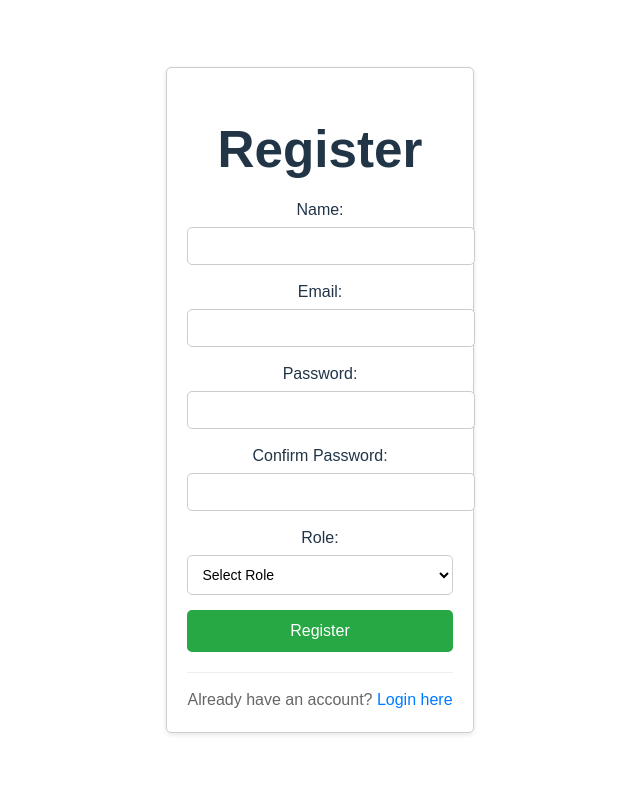
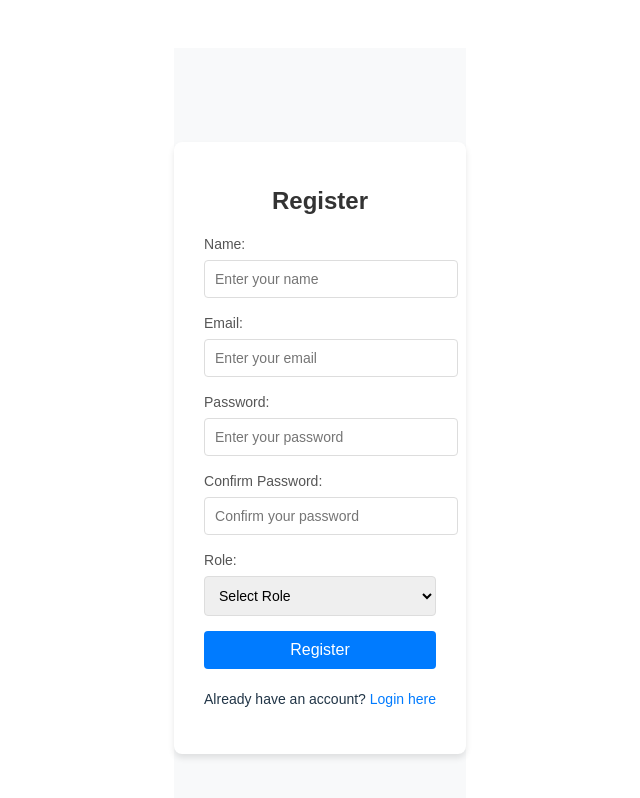
Before and after one commit to ahmdkenz/project-inventaris-app, a Vue app in the folder inventaris-client/: page /register in a window 1280 px wide. Shown: the top 798 px of the page, without its empty margins (320-960 px from the left). Built offline with nearby package versions, Linux system fonts and the light colour scheme; the HTML template or start-up script is replaced by a standard one.

Commit message:
Update UI Login/Register

```diff
--- a/inventaris-client/src/style.css
+++ b/inventaris-client/src/style.css
@@ -1,11 +1,24 @@
 :root {
-  font-family: system-ui, Avenir, Helvetica, Arial, sans-serif;
-  line-height: 1.5;
-  font-weight: 400;
+  --font-family: system-ui, Avenir, Helvetica, Arial, sans-serif;
+  --line-height: 1.5;
+  --font-weight: 400;
+  --color-light: rgba(255, 255, 255, 0.87);
+  --color-dark: #242424;
+  --link-color: #646cff;
+  --link-hover-color: #535bf2;
+  --background-light: #ffffff;
+  --background-dark: #242424;
+  --button-bg-light: #f9f9f9;
+  --button-bg-dark: #1a1a1a;
+  --focus-outline: -webkit-focus-ring-color;
+
+  font-family: var(--font-family);
+  line-height: var(--line-height);
+  font-weight: var(--font-weight);
 
   color-scheme: light dark;
-  color: rgba(255, 255, 255, 0.87);
-  background-color: #242424;
+  color: var(--color-light);
+  background-color: var(--color-dark);
 
   font-synthesis: none;
   text-rendering: optimizeLegibility;
@@ -15,19 +28,31 @@
 
 a {
   font-weight: 500;
-  color: #646cff;
+  color: var(--link-color);
   text-decoration: inherit;
 }
 a:hover {
-  color: #535bf2;
+  color: var(--link-hover-color);
 }
 
 body {
+  width: 100%;
+  height: 100vh;
   margin: 0;
   display: flex;
-  place-items: center;
-  min-width: 320px;
-  min-height: 100vh;
+  flex-direction: column;
+  justify-content: center;
+  align-items: center;
+  background-color: var(--background-light);
+}
+
+#app {
+  width: 100%;
+  height: 100%;
+  display: flex;
+  flex-direction: column;
+  justify-content: center;
+  align-items: center;
 }
 
 h1 {
@@ -49,7 +74,7 @@ h1 {
   transition: filter 300ms;
 }
 .logo:hover {
-  filter: drop-shadow(0 0 2em #646cffaa);
+  filter: drop-shadow(0 0 2em var(--link-color)aa);
 }
 .logo.vanilla:hover {
   filter: drop-shadow(0 0 2em #f7df1eaa);
@@ -70,27 +95,62 @@ button {
   font-size: 1em;
   font-weight: 500;
   font-family: inherit;
-  background-color: #1a1a1a;
+  background-color: var(--button-bg-dark);
   cursor: pointer;
   transition: border-color 0.25s;
 }
 button:hover {
-  border-color: #646cff;
+  border-color: var(--link-color);
 }
 button:focus,
 button:focus-visible {
-  outline: 4px auto -webkit-focus-ring-color;
+  outline: 4px auto var(--focus-outline);
 }
 
 @media (prefers-color-scheme: light) {
   :root {
     color: #213547;
-    background-color: #ffffff;
+    background-color: var(--background-light);
   }
   a:hover {
     color: #747bff;
   }
   button {
-    background-color: #f9f9f9;
+    background-color: var(--button-bg-light);
   }
 }
+
+@media (min-width: 1024px) {
+  body {
+    display: flex;
+    flex-direction: row;
+    justify-content: center;
+    align-items: flex-start;
+    padding: 50px;
+  }
+
+  #app {
+    max-width: 900px;
+    padding: 3rem;
+  }
+
+  .card {
+    margin: 0 auto;
+    max-width: 900px;
+    padding: 3em;
+    box-shadow: 0 6px 12px rgba(0, 0, 0, 0.15);
+    border-radius: 12px;
+  }
+
+  h1 {
+    font-size: 36px;
+  }
+
+  .logo {
+    height: 10em;
+  }
+
+  .read-the-docs {
+    font-size: 1.4em;
+  }
+}
--- a/inventaris-client/src/styles/login.css
+++ b/inventaris-client/src/styles/login.css
@@ -1,38 +1,51 @@
 .login-container {
-  max-width: 400px;
-  margin: 0 auto;
-  padding: 20px;
-  border: 1px solid #ccc;
-  border-radius: 5px;
-  box-shadow: 0 2px 5px rgba(0, 0, 0, 0.1);
+  width: 100%;
+  height: 100vh;
+  display: flex;
+  justify-content: center;
+  align-items: center;
+  padding: 30px;
+  box-sizing: border-box;
 }
 
 h1 {
-  text-align: center;
+  font-size: 2.5rem;
   margin-bottom: 20px;
 }
 
 label {
   display: block;
-  margin-bottom: 5px;
+  margin-bottom: 8px;
+  font-size: 14px;
+  color: #555;
 }
 
 input {
   width: 100%;
-  padding: 10px;
-  margin-bottom: 15px;
-  border: 1px solid #ccc;
-  border-radius: 5px;
+  padding: 12px;
+  margin-bottom: 20px;
+  border: 1px solid #ddd;
+  border-radius: 6px;
+  font-size: 14px;
+  transition: border-color 0.3s;
+}
+
+input:focus {
+  border-color: #007bff;
+  outline: none;
+  box-shadow: 0 0 0 2px rgba(0, 123, 255, 0.25);
 }
 
 button {
   width: 100%;
-  padding: 10px;
+  padding: 12px;
   background-color: #007bff;
   color: white;
   border: none;
-  border-radius: 5px;
+  border-radius: 6px;
+  font-size: 16px;
   cursor: pointer;
+  transition: background-color 0.3s;
 }
 
 button:hover {
@@ -40,14 +53,20 @@ button:hover {
 }
 
 .error-message {
-  color: red;
+  color: #dc3545;
   text-align: center;
-  margin-top: 10px;
+  margin-top: 15px;
+  padding: 10px;
+  background-color: #f8d7da;
+  border: 1px solid #f5c6cb;
+  border-radius: 5px;
+  font-size: 14px;
 }
 
 .register-link {
   text-align: center;
-  margin-top: 15px;
+  margin-top: 20px;
+  font-size: 14px;
 }
 
 .register-link a {
@@ -58,3 +77,9 @@ button:hover {
 .register-link a:hover {
   text-decoration: underline;
 }
+
+@media (min-width: 1024px) {
+  .login-container {
+    padding: 50px;
+  }
+}
--- a/inventaris-client/src/styles/register.css
+++ b/inventaris-client/src/styles/register.css
@@ -1,39 +1,53 @@
 .register-container {
-  max-width: 400px;
-  margin: 0 auto;
-  padding: 20px;
-  border: 1px solid #ccc;
-  border-radius: 5px;
-  box-shadow: 0 2px 5px rgba(0, 0, 0, 0.1);
+  width: 100%;
+  height: 100vh;
+  display: flex;
+  justify-content: center;
+  align-items: center;
+  padding: 30px;
+  box-sizing: border-box;
 }
 
 h1 {
-  text-align: center;
+  font-size: 2.5rem;
   margin-bottom: 20px;
 }
 
 label {
   display: block;
-  margin-bottom: 5px;
+  margin-bottom: 8px;
+  font-size: 14px;
+  color: #555;
 }
 
 input,
 select {
   width: 100%;
-  padding: 10px;
-  margin-bottom: 15px;
-  border: 1px solid #ccc;
-  border-radius: 5px;
+  padding: 12px;
+  margin-bottom: 20px;
+  border: 1px solid #ddd;
+  border-radius: 6px;
+  font-size: 14px;
+  transition: border-color 0.3s;
+}
+
+input:focus,
+select:focus {
+  border-color: #007bff;
+  outline: none;
+  box-shadow: 0 0 0 2px rgba(0, 123, 255, 0.25);
 }
 
 button {
   width: 100%;
-  padding: 10px;
+  padding: 12px;
   background-color: #28a745;
   color: white;
   border: none;
-  border-radius: 5px;
+  border-radius: 6px;
+  font-size: 16px;
   cursor: pointer;
+  transition: background-color 0.3s;
 }
 
 button:hover {
@@ -41,13 +55,29 @@ button:hover {
 }
 
 .error-message {
-  color: red;
+  color: #dc3545;
   text-align: center;
-  margin-top: 10px;
+  margin-top: 15px;
+  padding: 10px;
+  background-color: #f8d7da;
+  border: 1px solid #f5c6cb;
+  border-radius: 5px;
+  font-size: 14px;
 }
 
 .success-message {
-  color: green;
+  color: #28a745;
   text-align: center;
-  margin-top: 10px;
+  margin-top: 15px;
+  padding: 10px;
+  background-color: #d4edda;
+  border: 1px solid #c3e6cb;
+  border-radius: 5px;
+  font-size: 14px;
 }
+
+@media (min-width: 1024px) {
+  .register-container {
+    padding: 50px;
+  }
+}
--- a/inventaris-client/src/views/auth/LoginView.vue
+++ b/inventaris-client/src/views/auth/LoginView.vue
@@ -1,21 +1,26 @@
 <template>
   <div class="login-container">
+    <div class="login-card">
       <h1>Login</h1>
       <form @submit.prevent="handleLogin">
+        <div class="form-group">
           <label for="email">Email:</label>
-      <input id="email" v-model="email" type="email" required />
+          <input id="email" v-model="email" type="email" placeholder="Enter your email" required />
+        </div>
 
+        <div class="form-group">
           <label for="password">Password:</label>
-      <input id="password" v-model="password" type="password" required />
+          <input id="password" v-model="password" type="password" placeholder="Enter your password" required />
+        </div>
 
-      <button type="submit">Login</button>
+        <button type="submit" class="btn-primary">Login</button>
 
         <p v-if="errorMessage" class="error-message">{{ errorMessage }}</p>
       </form>
 
-    <!-- Register Button -->
       <div class="register-link">
         <p>Don't have an account? <router-link to="/register">Register here</router-link></p>
+      </div>
     </div>
   </div>
 </template>
@@ -65,5 +70,90 @@ export default {
 </script>
 
 <style scoped>
-@import "../../styles/login.css";
+.login-container {
+  display: flex;
+  justify-content: center;
+  align-items: center;
+  height: 100vh;
+  background-color: #f8f9fa;
+}
+
+.login-card {
+  background: #fff;
+  padding: 30px;
+  border-radius: 8px;
+  box-shadow: 0 4px 6px rgba(0, 0, 0, 0.1);
+  width: 100%;
+  max-width: 400px;
+  text-align: center;
+}
+
+h1 {
+  margin-bottom: 20px;
+  font-size: 24px;
+  color: #333;
+}
+
+.form-group {
+  margin-bottom: 15px;
+  text-align: left;
+}
+
+label {
+  display: block;
+  margin-bottom: 5px;
+  font-size: 14px;
+  color: #555;
+}
+
+input {
+  width: 100%;
+  padding: 10px;
+  border: 1px solid #ddd;
+  border-radius: 4px;
+  font-size: 14px;
+  transition: border-color 0.3s;
+}
+
+input:focus {
+  border-color: #007bff;
+  outline: none;
+  box-shadow: 0 0 0 2px rgba(0, 123, 255, 0.25);
+}
+
+.btn-primary {
+  width: 100%;
+  padding: 10px;
+  background-color: #007bff;
+  color: #fff;
+  border: none;
+  border-radius: 4px;
+  font-size: 16px;
+  cursor: pointer;
+  transition: background-color 0.3s;
+}
+
+.btn-primary:hover {
+  background-color: #0056b3;
+}
+
+.error-message {
+  margin-top: 15px;
+  color: #dc3545;
+  font-size: 14px;
+}
+
+.register-link {
+  margin-top: 20px;
+  font-size: 14px;
+}
+
+.register-link a {
+  color: #007bff;
+  text-decoration: none;
+}
+
+.register-link a:hover {
+  text-decoration: underline;
+}
 </style>
--- a/inventaris-client/src/views/auth/RegisterView.vue
+++ b/inventaris-client/src/views/auth/RegisterView.vue
@@ -1,37 +1,71 @@
 <template>
   <div class="register-container">
+    <div class="register-card">
       <h1>Register</h1>
       <form @submit.prevent="handleRegister">
+        <div class="form-group">
           <label for="name">Name:</label>
-      <input id="name" v-model="name" type="text" required />
+          <input
+            id="name"
+            v-model="name"
+            type="text"
+            placeholder="Enter your name"
+            required
+          />
+        </div>
 
+        <div class="form-group">
           <label for="email">Email:</label>
-      <input id="email" v-model="email" type="email" required />
+          <input
+            id="email"
+            v-model="email"
+            type="email"
+            placeholder="Enter your email"
+            required
+          />
+        </div>
 
+        <div class="form-group">
           <label for="password">Password:</label>
-      <input id="password" v-model="password" type="password" required />
+          <input
+            id="password"
+            v-model="password"
+            type="password"
+            placeholder="Enter your password"
+            required
+          />
+        </div>
 
+        <div class="form-group">
           <label for="password_confirmation">Confirm Password:</label>
           <input
             id="password_confirmation"
             v-model="passwordConfirmation"
             type="password"
+            placeholder="Confirm your password"
             required
           />
+        </div>
 
+        <div class="form-group">
           <label for="role">Role:</label>
           <select id="role" v-model="role" required>
             <option value="">Select Role</option>
             <option value="admin">Admin</option>
             <option value="staff">Staff</option>
           </select>
+        </div>
 
-      <button type="submit">Register</button>
+        <button type="submit" class="btn-primary">Register</button>
       </form>
+
       <p v-if="errorMessage" class="error-message">{{ errorMessage }}</p>
 
       <div class="login-link">
-      <p>Already have an account? <router-link to="/login">Login here</router-link></p>
+        <p
+          >Already have an account? <router-link to="/login">Login here</router-link>
+        </p>
+      </div>
     </div>
   </div>
 </template>
@@ -80,7 +114,9 @@ export default {
           role: this.role,
         });
         console.log("Registration successful:", response.data);
-        alert(`Registration successful! User ${response.data.user.name} created with role ${response.data.user.role}.`);
+        alert(
+          `Registration successful! User ${response.data.user.name} created with role ${response.data.user.role}.`
+        );
         this.$router.push("/login");
       } catch (error) {
         console.error("Registration error:", error.response);
@@ -102,93 +138,88 @@ export default {
 
 <style scoped>
 .register-container {
+  display: flex;
+  justify-content: center;
+  align-items: center;
+  height: 100vh;
+  background-color: #f8f9fa;
+}
+
+.register-card {
+  background: #fff;
+  padding: 30px;
+  border-radius: 8px;
+  box-shadow: 0 4px 6px rgba(0, 0, 0, 0.1);
+  width: 100%;
   max-width: 400px;
-  margin: 0 auto;
-  padding: 20px;
-  border: 1px solid #ccc;
-  border-radius: 5px;
-  box-shadow: 0 2px 5px rgba(0, 0, 0, 0.1);
+  text-align: center;
 }
 
 h1 {
-  text-align: center;
   margin-bottom: 20px;
+  font-size: 24px;
+  color: #333;
+}
+
+.form-group {
+  margin-bottom: 15px;
+  text-align: left;
 }
 
 label {
   display: block;
   margin-bottom: 5px;
+  font-size: 14px;
+  color: #555;
 }
 
-input, select {
+input,
+select {
   width: 100%;
   padding: 10px;
-  margin-bottom: 15px;
-  border: 1px solid #ccc;
-  border-radius: 5px;
+  border: 1px solid #ddd;
+  border-radius: 4px;
   font-size: 14px;
-  transition: border-color 0.3s ease;
+  transition: border-color 0.3s;
 }
 
-input:focus, select:focus {
+input:focus,
+select:focus {
+  border-color: #007bff;
   outline: none;
-  border-color: #007bff;
   box-shadow: 0 0 0 2px rgba(0, 123, 255, 0.25);
 }
 
-select {
-  background-color: white;
+.btn-primary {
+  width: 100%;
+  padding: 10px;
+  background-color: #007bff;
+  color: #fff;
+  border: none;
+  border-radius: 4px;
+  font-size: 16px;
   cursor: pointer;
+  transition: background-color 0.3s;
 }
 
-button {
-  width: 100%;
-  padding: 12px;
-  background-color: #28a745;
-  color: white;
-  border: none;
-  border-radius: 5px;
-  cursor: pointer;
-  font-size: 16px;
-  font-weight: 500;
-  transition: background-color 0.3s ease;
-}
-
-button:hover {
-  background-color: #218838;
-}
-
-button:active {
-  transform: translateY(1px);
+.btn-primary:hover {
+  background-color: #0056b3;
 }
 
 .error-message {
+  margin-top: 15px;
   color: #dc3545;
-  text-align: center;
-  margin-top: 15px;
-  padding: 10px;
-  background-color: #f8d7da;
-  border: 1px solid #f5c6cb;
-  border-radius: 5px;
   font-size: 14px;
 }
 
 .login-link {
-  text-align: center;
   margin-top: 20px;
-  padding-top: 15px;
-  border-top: 1px solid #eee;
-}
-
-.login-link p {
-  margin: 0;
-  color: #666;
+  font-size: 14px;
 }
 
 .login-link a {
   color: #007bff;
   text-decoration: none;
-  font-weight: 500;
 }
 
 .login-link a:hover {
```
Lines whose indentation alone changed are shown as unchanged.
